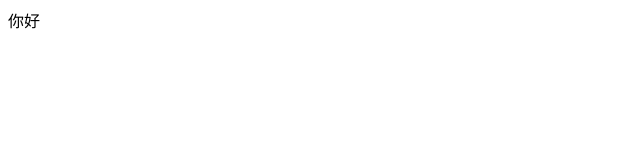
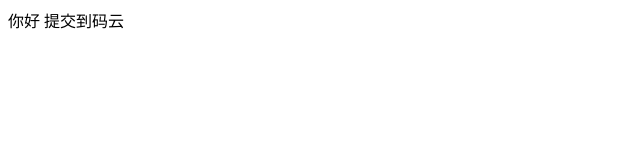
Before and after one commit to qianqian-q/izone, a plain HTML site: page test.html in a window 1280 px wide. Shown: the whole page, without its empty margins (0-640 px from the left). Drawn offline with Linux system fonts and the light colour scheme.

Commit message:
修改test

```diff
--- a/test.html
+++ b/test.html
@@ -7,5 +7,6 @@
 </head>
 <body>
     你好
+    提交到码云
 </body>
 </html>
```
